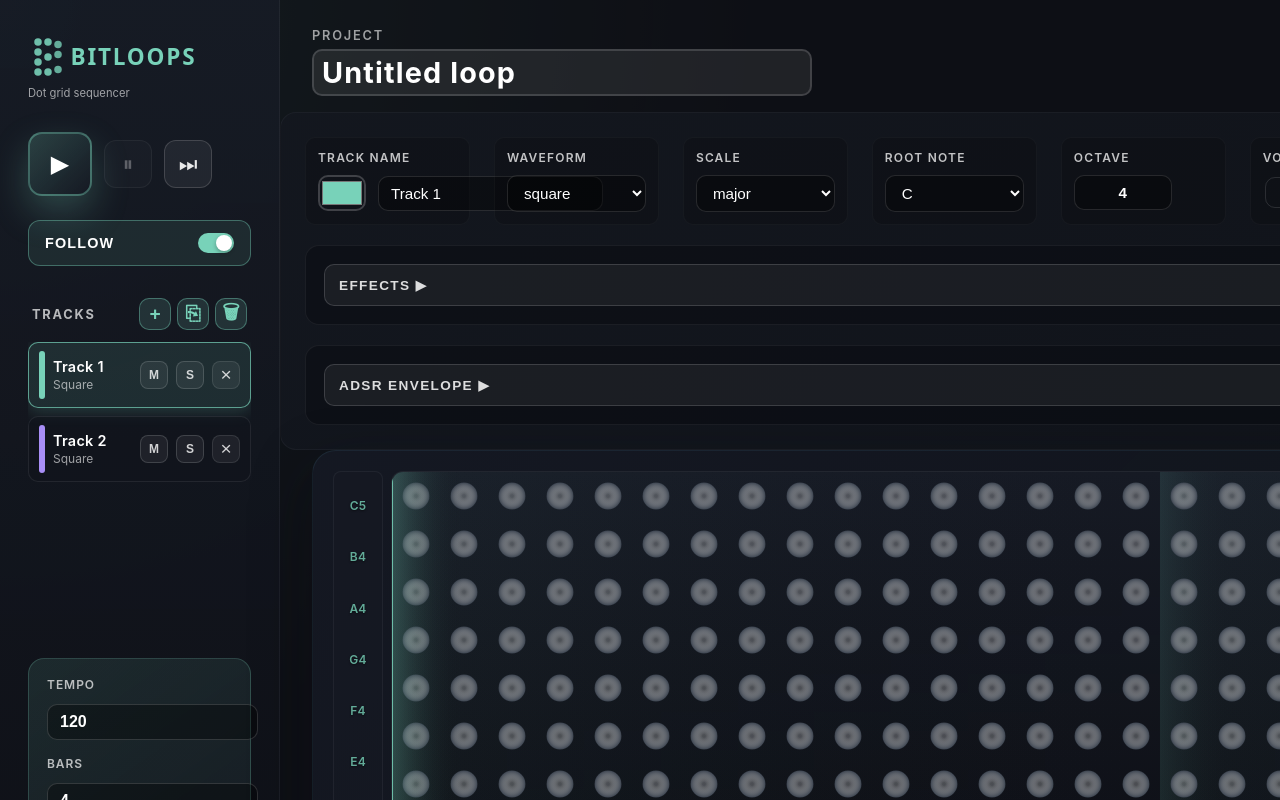
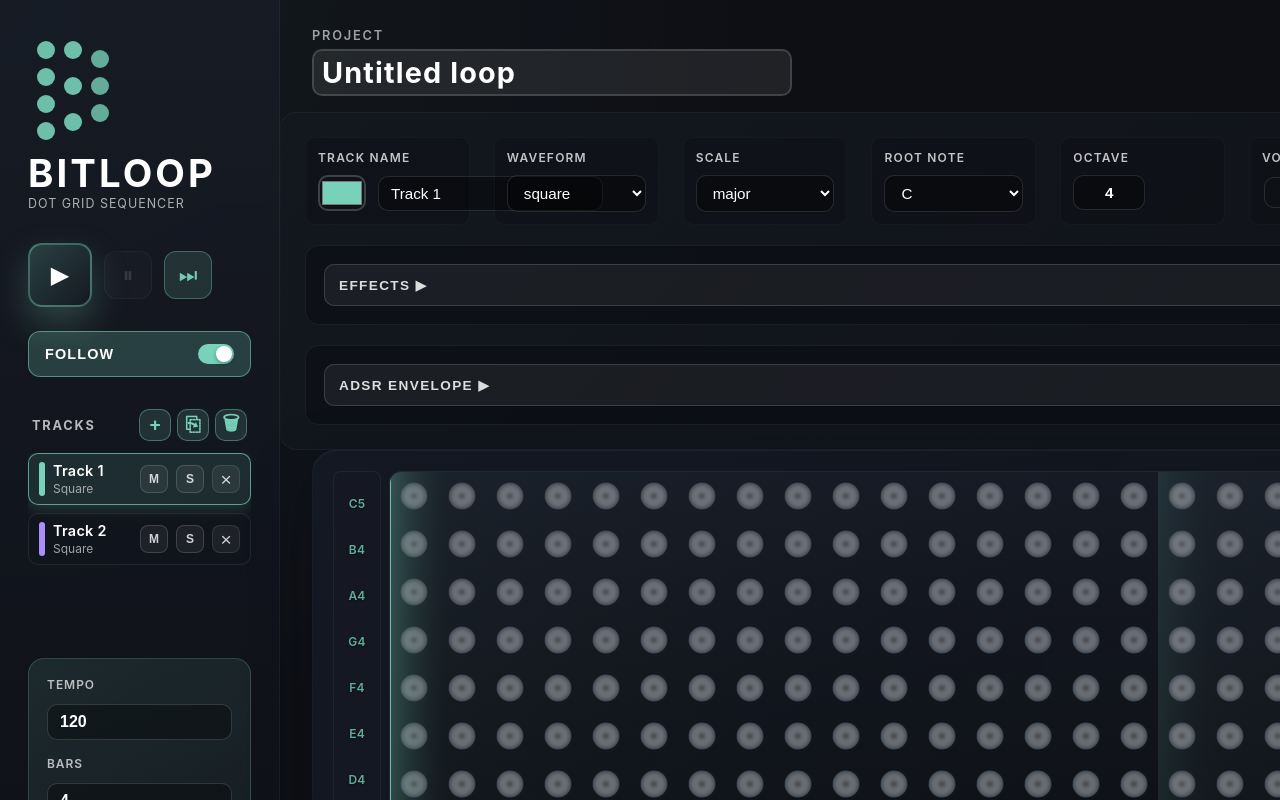
Before and after one commit to Gibson417/Bitloop, a Svelte app in the folder bitloops_app/: page / in a window 1280 px wide. Shown: the top 800 px of the page. Built offline with nearby package versions, Linux system fonts and the light colour scheme.

Commit message:
Polish side panel layout and controls

```diff
--- a/bitloops_app/src/App.svelte
+++ b/bitloops_app/src/App.svelte
@@ -557,25 +557,25 @@
   <aside class="app-rail">
     <div class="rail-inner">
       <div class="brand">
-        <div class="brand-logo">
-          <svg viewBox="0 0 160 40" xmlns="http://www.w3.org/2000/svg" class="logo-svg">
+        <div class="brand-logo" aria-hidden="true">
+          <svg viewBox="0 0 48 48" xmlns="http://www.w3.org/2000/svg" class="logo-icon">
             <!-- Stylized "B" made of dots -->
-            <circle cx="8" cy="8" r="3" fill="currentColor" opacity="0.9"/>
-            <circle cx="8" cy="16" r="3" fill="currentColor" opacity="0.9"/>
-            <circle cx="8" cy="24" r="3" fill="currentColor" opacity="0.9"/>
-            <circle cx="8" cy="32" r="3" fill="currentColor" opacity="0.9"/>
-            <circle cx="16" cy="8" r="3" fill="currentColor" opacity="0.9"/>
-            <circle cx="16" cy="20" r="3" fill="currentColor" opacity="0.9"/>
-            <circle cx="16" cy="32" r="3" fill="currentColor" opacity="0.9"/>
-            <circle cx="24" cy="10" r="3" fill="currentColor" opacity="0.8"/>
-            <circle cx="24" cy="18" r="3" fill="currentColor" opacity="0.8"/>
-            <circle cx="24" cy="30" r="3" fill="currentColor" opacity="0.8"/>
-
-            <!-- Text -->
-            <text x="34" y="26" font-family="system-ui, -apple-system, sans-serif" font-size="18" font-weight="700" letter-spacing="0.08em" fill="currentColor">BITLOOPS</text>
+            <circle cx="8" cy="8" r="4" fill="currentColor" opacity="0.9" />
+            <circle cx="8" cy="20" r="4" fill="currentColor" opacity="0.9" />
+            <circle cx="8" cy="32" r="4" fill="currentColor" opacity="0.9" />
+            <circle cx="8" cy="44" r="4" fill="currentColor" opacity="0.9" />
+            <circle cx="20" cy="8" r="4" fill="currentColor" opacity="0.9" />
+            <circle cx="20" cy="24" r="4" fill="currentColor" opacity="0.9" />
+            <circle cx="20" cy="40" r="4" fill="currentColor" opacity="0.9" />
+            <circle cx="32" cy="12" r="4" fill="currentColor" opacity="0.8" />
+            <circle cx="32" cy="24" r="4" fill="currentColor" opacity="0.8" />
+            <circle cx="32" cy="36" r="4" fill="currentColor" opacity="0.8" />
           </svg>
         </div>
-        <p class="brand-tag">Dot grid sequencer</p>
+        <div class="brand-text">
+          <h1 class="brand-mark">Bitloop</h1>
+          <p class="brand-tag">Dot grid sequencer</p>
+        </div>
       </div>
       <Transport
         playing={isPlaying}
@@ -779,6 +779,12 @@
     border-color: var(--color-accent);
   }
 
+  :global(*),
+  :global(*::before),
+  :global(*::after) {
+    box-sizing: border-box;
+  }
+
   :global(body) {
     margin: 0;
     font-family: 'Inter', system-ui, -apple-system, BlinkMacSystemFont, 'Segoe UI', sans-serif;
@@ -817,32 +823,45 @@
   .brand {
     display: flex;
     flex-direction: column;
-    gap: 4px;
+    align-items: flex-start;
+    gap: 12px;
   }
 
   .brand-logo {
     display: flex;
     align-items: center;
+    justify-content: flex-start;
   }
 
-  .logo-svg {
-    width: 100%;
+  .logo-icon {
+    width: 108px;
     height: auto;
-    max-width: 200px;
     color: var(--color-accent);
   }
 
+  .brand-text {
+    display: flex;
+    flex-direction: column;
+    gap: 2px;
+    align-items: flex-start;
+  }
+
   .brand-mark {
+    margin: 0;
+    padding: 0;
     font-weight: 700;
-    letter-spacing: 0.1em;
+    letter-spacing: 0.08em;
     text-transform: uppercase;
     font-size: 2.4rem;
+    line-height: 1.1;
   }
 
   .brand-tag {
     margin: 0;
-    font-size: 0.7rem;
-    color: rgba(255, 255, 255, 0.6);
+    font-size: 0.78rem;
+    color: rgba(255, 255, 255, 0.65);
+    letter-spacing: 0.08em;
+    text-transform: uppercase;
   }
 
   .rail-stats {
@@ -887,6 +906,7 @@
     font-weight: 600;
     appearance: textfield;
     width: 100%;
+    display: block;
   }
 
   .stat-input::-webkit-outer-spin-button,
@@ -973,9 +993,9 @@
     width: 40px;
     height: 40px;
     border-radius: 10px;
-    border: 1px solid rgba(255, 255, 255, 0.15);
-    background: rgba(255, 255, 255, 0.06);
-    color: rgba(255, 255, 255, 0.85);
+    border: 1px solid rgba(var(--color-accent-rgb), 0.4);
+    background: rgba(var(--color-accent-rgb), 0.16);
+    color: rgba(var(--color-accent-rgb), 0.9);
     font-size: 1.5rem;
     cursor: pointer;
     transition: all 0.2s ease;
@@ -986,8 +1006,8 @@
   }
 
   .icon-btn:hover:not(:disabled) {
-    border-color: rgba(var(--color-accent-rgb), 0.5);
-    background: rgba(var(--color-accent-rgb), 0.15);
+    border-color: rgba(var(--color-accent-rgb), 0.6);
+    background: rgba(var(--color-accent-rgb), 0.26);
     color: #fff;
     transform: translateY(-1px);
     box-shadow: 0 4px 12px rgba(var(--color-accent-rgb), 0.2);
@@ -996,6 +1016,9 @@
   .icon-btn:disabled {
     opacity: 0.35;
     cursor: not-allowed;
+    color: rgba(255, 255, 255, 0.4);
+    border-color: rgba(255, 255, 255, 0.15);
+    background: rgba(255, 255, 255, 0.05);
   }
 
   .project-meta {
--- a/bitloops_app/src/components/Transport.svelte
+++ b/bitloops_app/src/components/Transport.svelte
@@ -95,9 +95,9 @@
     align-items: center;
     justify-content: center;
     border-radius: 12px;
-    border: 1px solid rgba(255, 255, 255, 0.15);
-    background: rgba(255, 255, 255, 0.06);
-    color: rgba(255, 255, 255, 0.9);
+    border: 1px solid rgba(var(--color-accent-rgb), 0.35);
+    background: rgba(var(--color-accent-rgb), 0.14);
+    color: rgba(var(--color-accent-rgb), 0.95);
     font-size: 1.1rem;
     cursor: pointer;
     transition: all 0.2s ease;
@@ -105,15 +105,18 @@
 
   .control-button:hover:not(:disabled) {
     transform: translateY(-1px);
-    background: rgba(255, 255, 255, 0.12);
-    border-color: rgba(255, 255, 255, 0.3);
+    background: rgba(var(--color-accent-rgb), 0.24);
+    border-color: rgba(var(--color-accent-rgb), 0.5);
     color: #fff;
-    box-shadow: 0 4px 12px rgba(0, 0, 0, 0.3);
+    box-shadow: 0 6px 16px rgba(var(--color-accent-rgb), 0.25);
   }
 
   .control-button:disabled {
     opacity: 0.35;
     cursor: not-allowed;
+    color: rgba(255, 255, 255, 0.4);
+    background: rgba(255, 255, 255, 0.05);
+    border-color: rgba(255, 255, 255, 0.12);
   }
 
   .control-button .icon {
@@ -135,9 +138,9 @@
     gap: 12px;
     padding: 12px 16px;
     border-radius: 12px;
-    border: 1px solid rgba(255, 255, 255, 0.1);
-    background: rgba(255, 255, 255, 0.04);
-    color: rgba(255, 255, 255, 0.9);
+    border: 1px solid rgba(var(--color-accent-rgb), 0.35);
+    background: rgba(var(--color-accent-rgb), 0.14);
+    color: rgba(var(--color-accent-rgb), 0.95);
     font-size: 0.9rem;
     font-weight: 600;
     text-transform: uppercase;
@@ -149,15 +152,15 @@
 
   .follow:hover {
     color: #fff;
-    background: rgba(255, 255, 255, 0.08);
-    border-color: rgba(255, 255, 255, 0.2);
+    background: rgba(var(--color-accent-rgb), 0.24);
+    border-color: rgba(var(--color-accent-rgb), 0.5);
   }
 
   .follow .indicator {
     width: 36px;
     height: 20px;
     border-radius: 10px;
-    background: rgba(255, 255, 255, 0.18);
+    background: rgba(var(--color-accent-rgb), 0.2);
     position: relative;
     transition: background 0.3s ease;
     flex-shrink: 0;
@@ -178,8 +181,8 @@
 
   .follow.active {
     color: #fff;
-    border-color: rgba(var(--color-accent-rgb), 0.4);
-    background: rgba(var(--color-accent-rgb), 0.1);
+    border-color: rgba(var(--color-accent-rgb), 0.55);
+    background: rgba(var(--color-accent-rgb), 0.22);
   }
 
   .follow.active .indicator {
```
